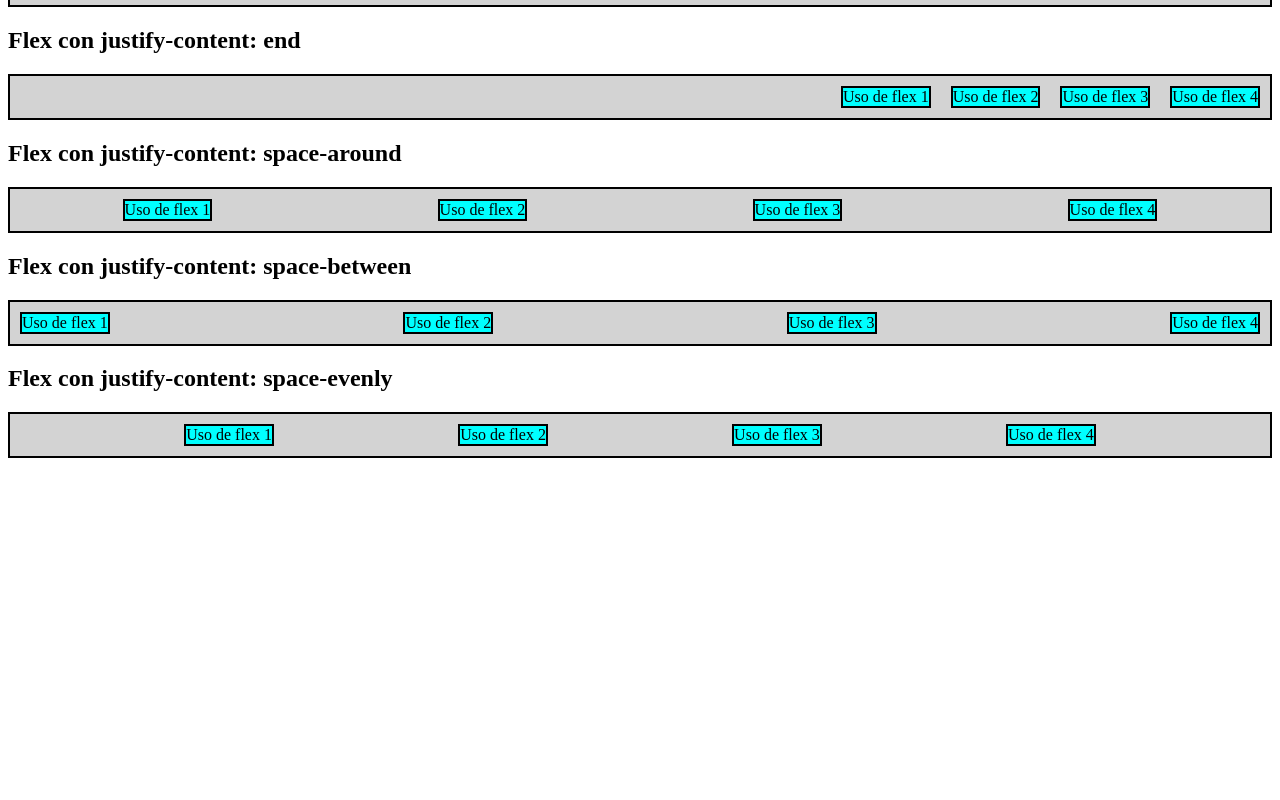
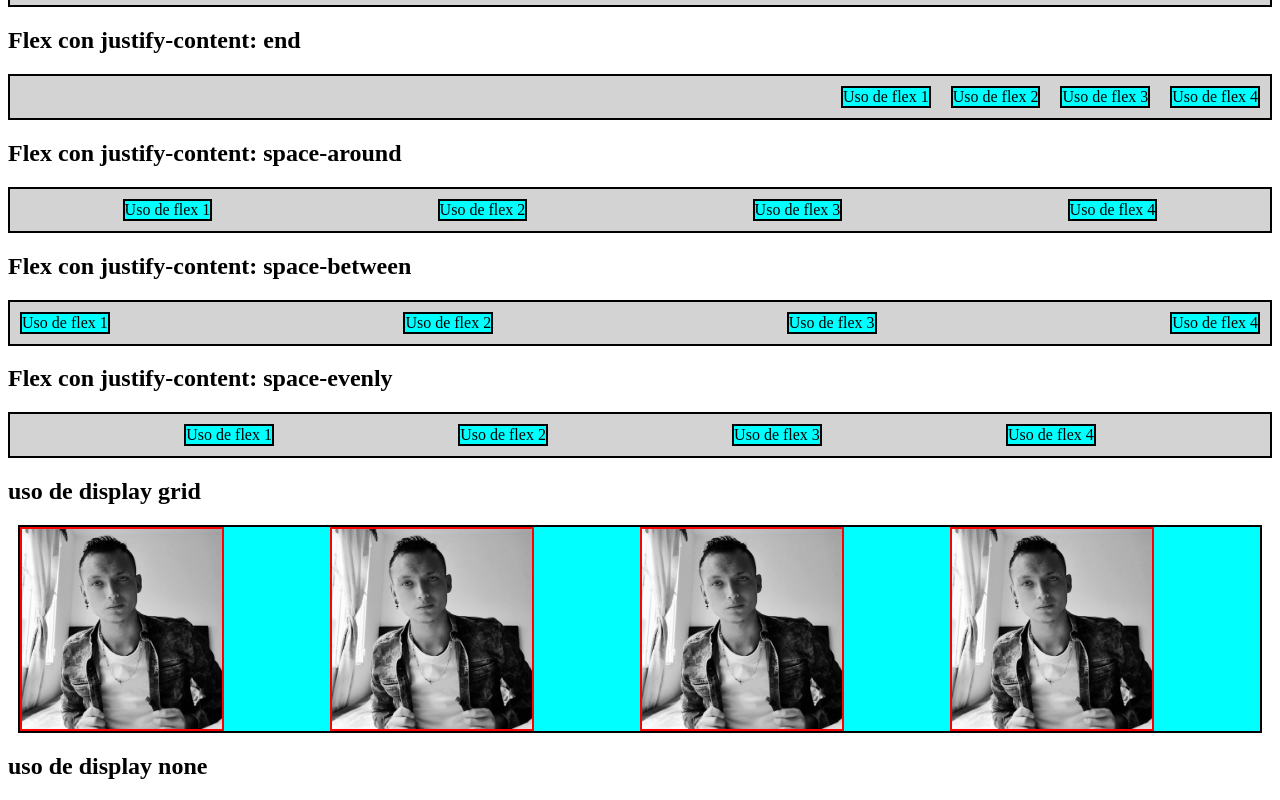
Before and after one commit to ecamilogp/curso-de-css, a Vue app: page / in a window 1280 px wide. Shown: the part 922-1722 px from the top of the page. Before the commit the page ends 1390 px from the top, so only its background shows below. Built offline with nearby package versions, Linux system fonts and the light colour scheme; the HTML template or start-up script is replaced by a standard one.

Commit message:
completamos el uso de display

```diff
--- a/src/component/css-intermedio/Display-.vue
+++ b/src/component/css-intermedio/Display-.vue
@@ -79,6 +79,17 @@
     <div>Uso de flex 3</div>
     <div>Uso de flex 4</div>
   </div>
+
+  <h2>uso de display grid</h2>
+  <div class="grid">
+    <img src="../../assets/yotas.jpg" alt="" /><img src="../../assets/yotas.jpg" alt="" /><img
+      src="../../assets/yotas.jpg"
+      alt=""
+    /><img src="../../assets/yotas.jpg" alt="" />
+  </div>
+
+  <h2>uso de display none</h2>
+  <p class="oculto">Este texto está oculto</p>
 </template>
 
 <style scoped>
@@ -132,4 +143,21 @@ div {
 .flex--evenly {
   justify-content: space-evenly;
 }
+
+img {
+  width: 200px;
+  height: 200px;
+  border: 2px solid red;
+}
+
+.grid {
+  display: grid;
+  grid-template-columns: repeat(4, 1fr);
+}
+
+.oculto {
+  display: none;
+  font-size: 30px;
+  font-weight: bold;
+}
 </style>
```
